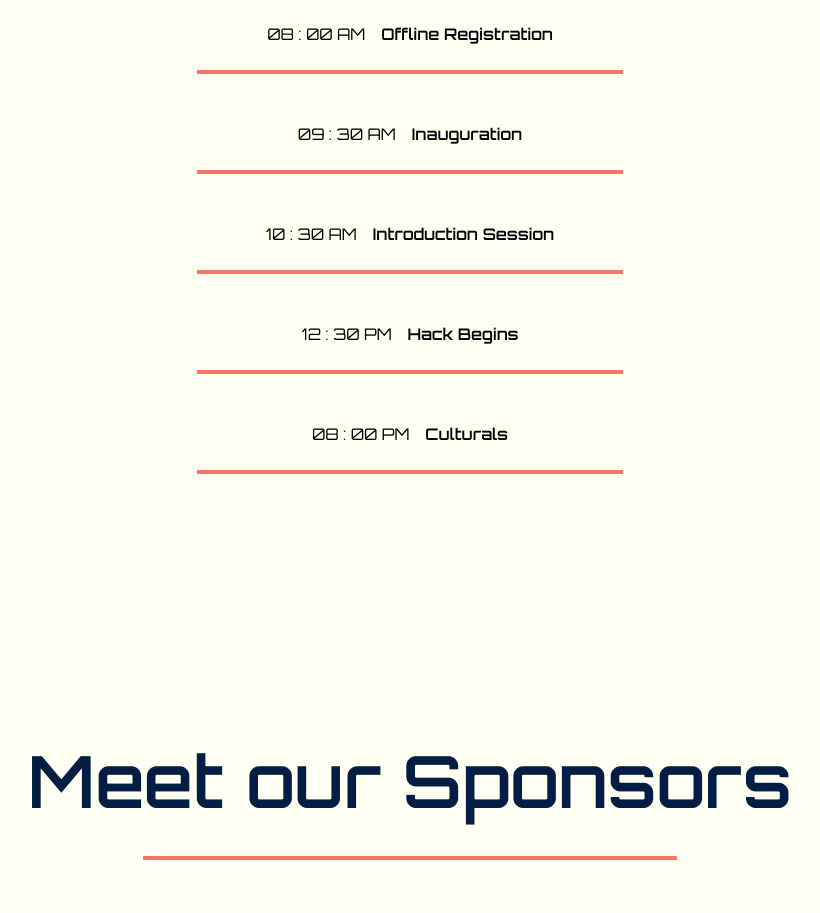
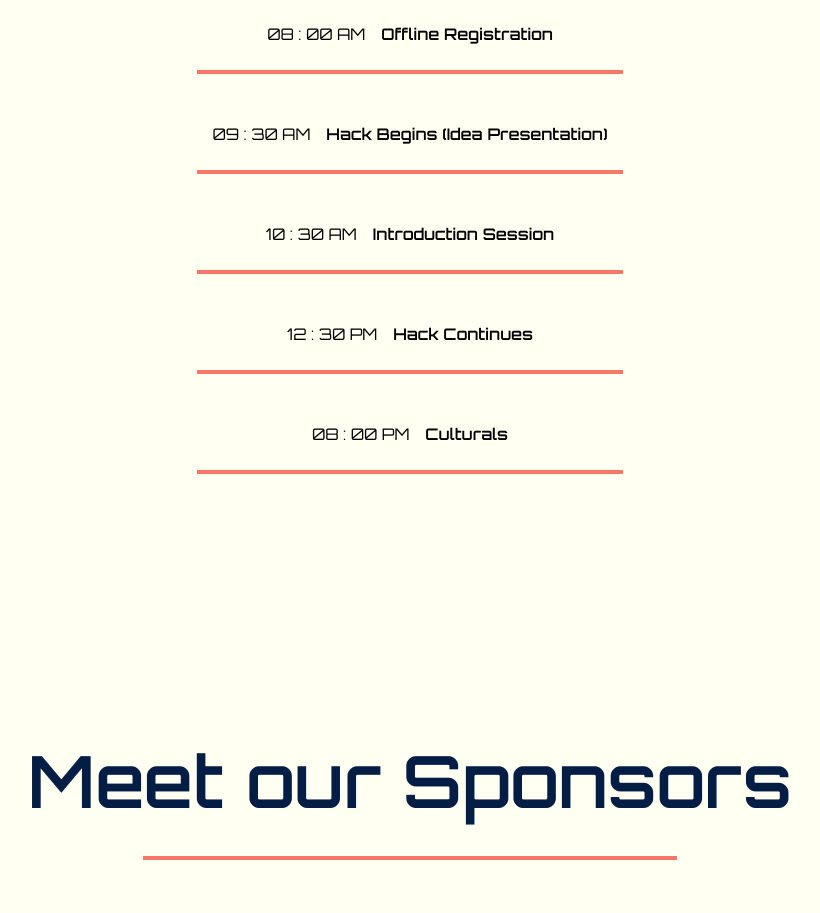
Before and after one commit to hafiscp/magnathon, a Vue app: page / in a window 1280 px wide. Shown: the part 4660-5573 px from the top of the page, without its empty margins (230-1050 px from the left). Built offline with nearby package versions, Linux system fonts and the light colour scheme.

Commit message:
Timeline Edited

```diff
--- a/src/components/Timeline.vue
+++ b/src/components/Timeline.vue
@@ -44,7 +44,7 @@
                 <div class="flex flex-col items-center justify-around">
                     <div class="mt-2 gap-4 flex">
                         <span>09 : 30 AM</span>
-                        <span class="font-semibold">Inauguration</span>
+                        <span class="font-semibold">Hack Begins (Idea Presentation)</span>
                     </div>
                     <hr class="mt-6 mb-10 border-2 border-[#F87666] mx-[10%] w-[70%]">
                 </div>
@@ -58,7 +58,7 @@
                 <div class="flex flex-col items-center justify-around">
                     <div class="mt-2 gap-4 flex">
                         <span>12 : 30 PM</span>
-                        <span class="font-semibold">Hack Begins</span>
+                        <span class="font-semibold">Hack Continues</span>
                     </div>
                     <hr class="mt-6 mb-10 border-2 border-[#F87666] mx-[10%] w-[70%]">
                 </div>
```
